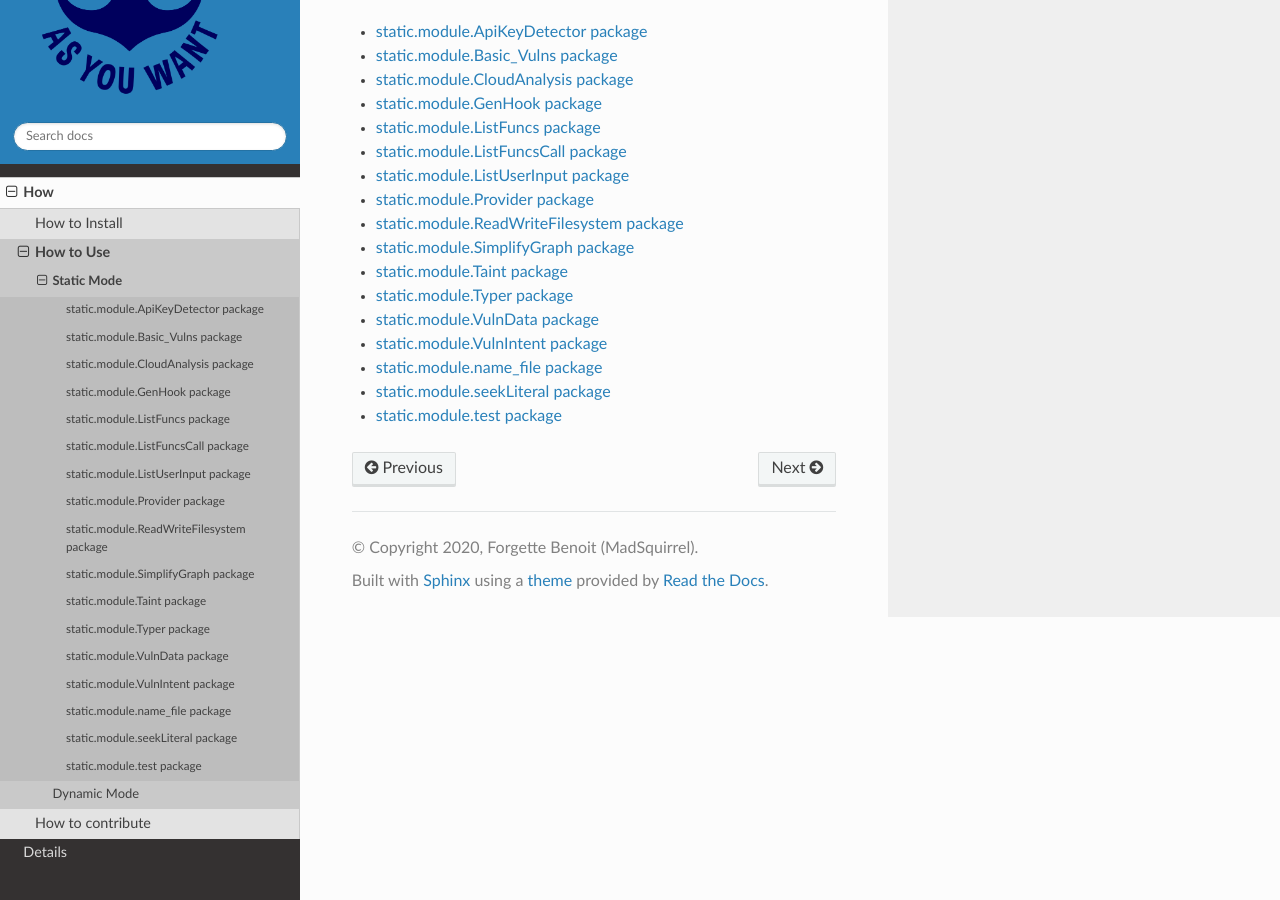
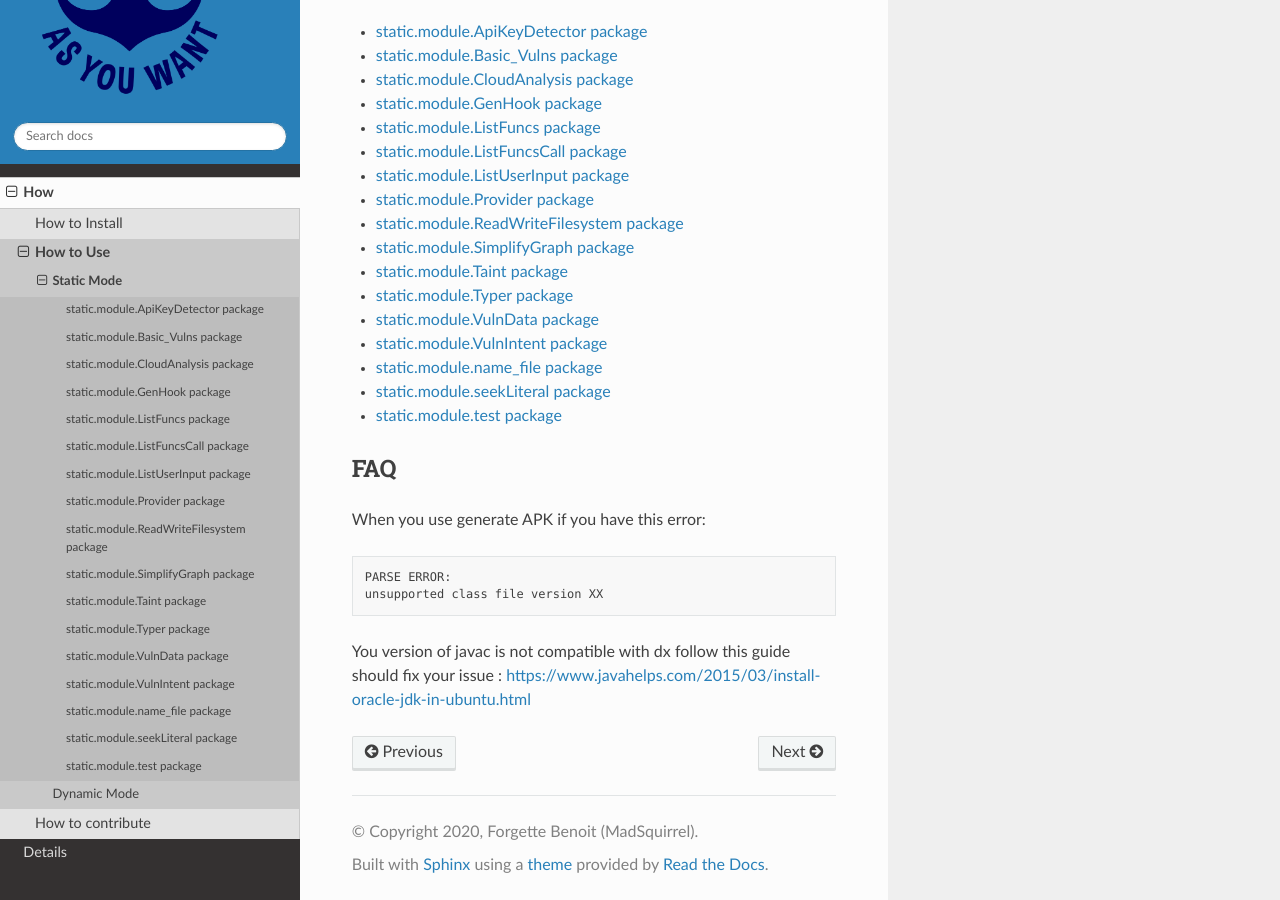
Before and after one commit to Mrbenoit624/ASThook, a Sphinx documentation site: the page built from docs/source/how.using.static.rst, in a window 1280 px wide and 900 px high, scrolled down 1762 px. Built offline with Sphinx 7.4.7 and the Read the Docs theme 2.0.0, drawn with Linux system fonts in a browser that asks for light colours; pages that are not in the unit, such as notebooks, are missing from menus.

Commit message:
[REVIEW][APK_GENERATOR] Add a faq for java error during the compilation of custom apk

```diff
--- a/docs/source/how.using.static.rst
+++ b/docs/source/how.using.static.rst
@@ -69,3 +69,17 @@ all plugins available here:
   :glob:
 
   static.module.*
+
+
+FAQ
+***
+
+When you use generate APK if you have this error:
+
+.. code-block:: bash
+
+  PARSE ERROR:
+  unsupported class file version XX
+
+You version of javac is not compatible with dx follow this guide should fix
+your issue : https://www.javahelps.com/2015/03/install-oracle-jdk-in-ubuntu.html
--- a/docs/source/index.rst
+++ b/docs/source/index.rst
@@ -35,6 +35,8 @@ poc built.
 
 The static analysis will transform the apk on a AST (Abstract Syntaxical Tree)
 and do a Deth-First Search to analyse all function/variables etc.
+
+The link of the project https://gitlab.com/MadSquirrels/mobile/asthook
 
 How to
 ======
```
Also changed, not shown: README.md (added, +43 -0 lines).
